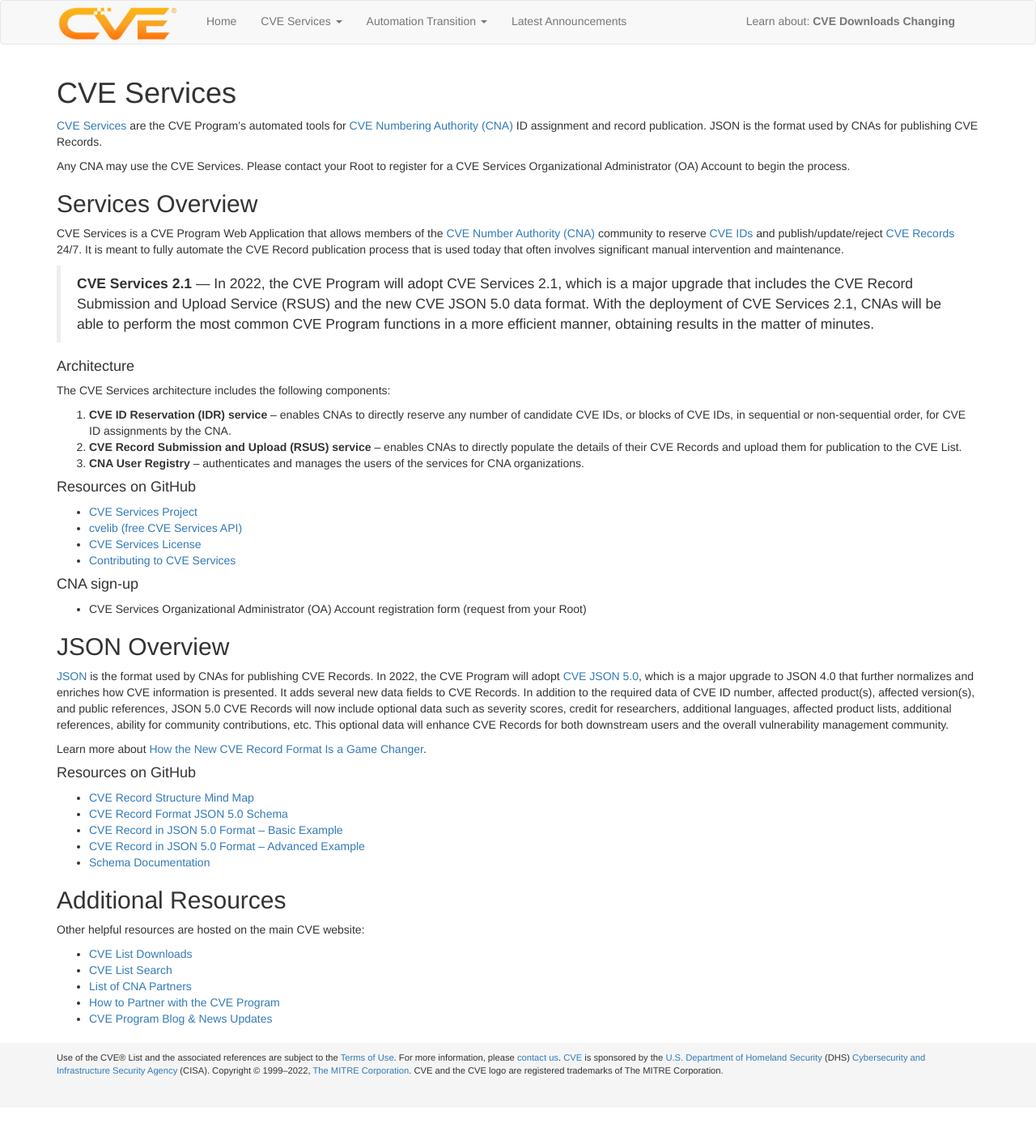
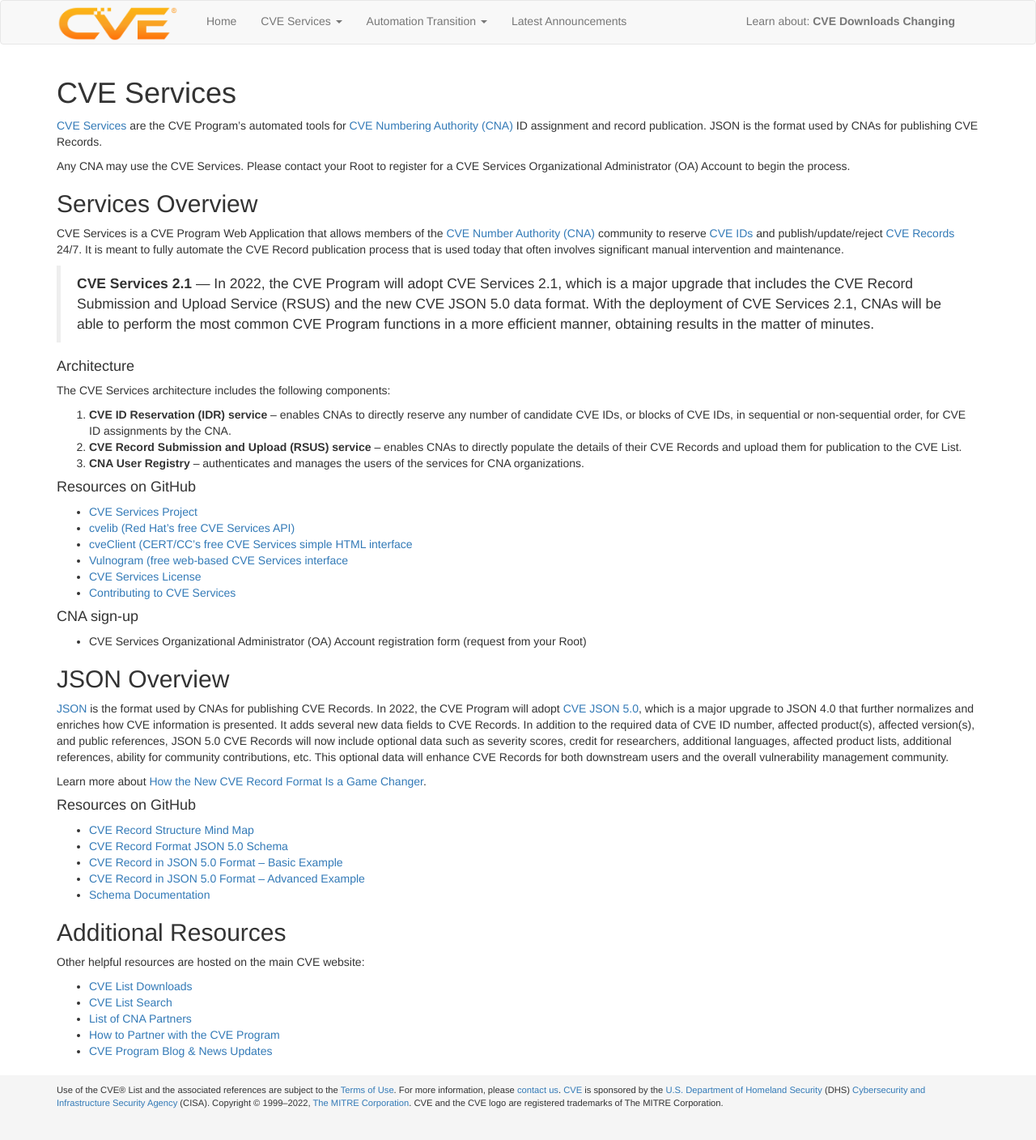
Before and after one commit to CVEProject/cveproject.github.io, a Jekyll site: the page built from automation-cve-services.md, in a window 1280 px wide. Shown: the whole page at 81% size. Built offline with Jekyll 4.4.1, drawn with Linux system fonts in a browser that asks for light colours; nearby versions of some CDN libraries; before the commit the page ends 1368 px from its top, so only the background shows below that.

Commit message:
Update automation-cve-services.md
Add links to 2 additional CVE Services clients

```diff
--- a/automation-cve-services.md
+++ b/automation-cve-services.md
@@ -26,7 +26,9 @@ The CVE Services architecture includes the following components:
 #### Resources on GitHub
 
 * [CVE Services Project](https://github.com/CVEProject/cve-services#project)
-* [cvelib (free CVE Services API)](https://github.com/RedHatProductSecurity/cvelib)
+* [cvelib (Red Hat's free CVE Services API)](https://github.com/RedHatProductSecurity/cvelib)
+* [cveClient (CERT/CC's free CVE Services simple HTML interface](https://github.com/CERTCC/cveClient)
+* [Vulnogram (free web-based CVE Services interface](https://vulnogram.github.io/cve5/#editor)
 * [CVE Services License](https://github.com/CVEProject/cve-services/blob/dev/LICENSE)
 * [Contributing to CVE Services](https://github.com/CVEProject/cve-services/blob/dev/CONTRIBUTING.md)
 
```
